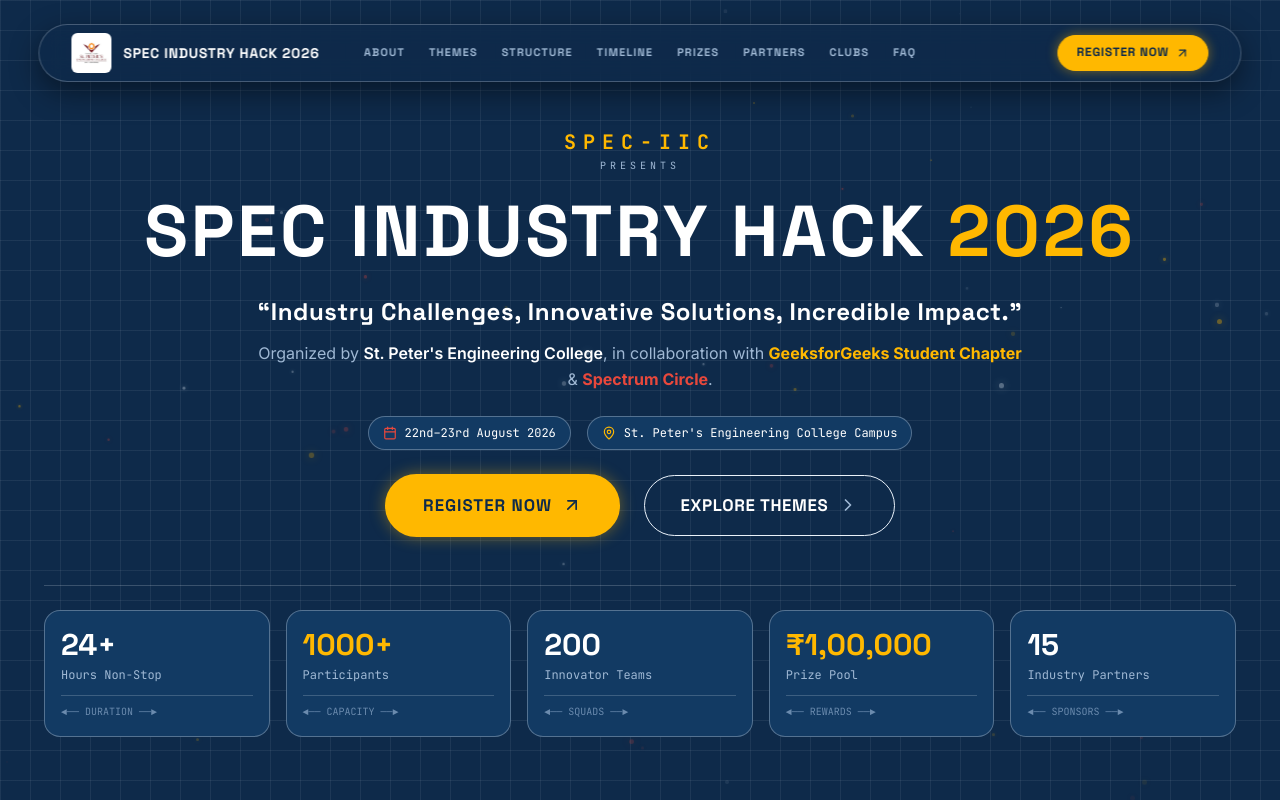
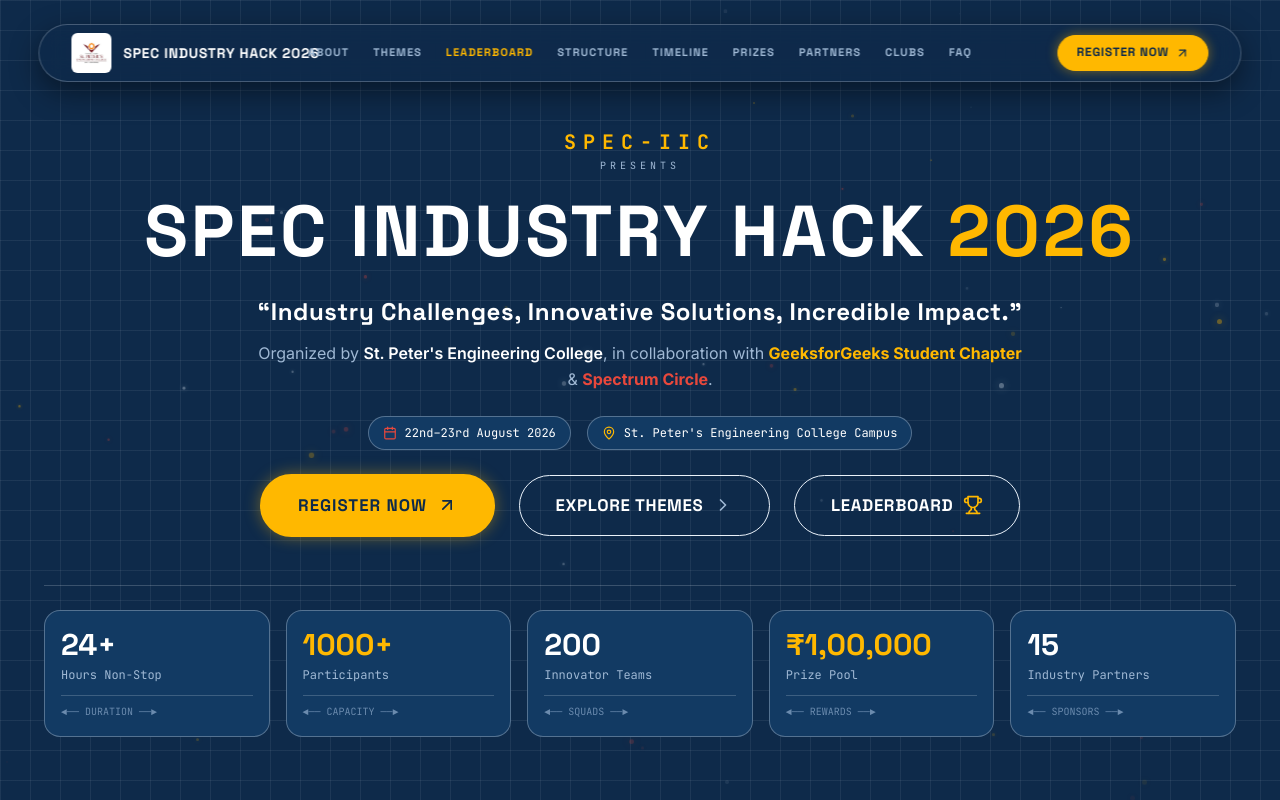
Before and after one commit to speciic/industryhack, a React (Vite) app: page / in a window 1280 px wide. Shown: the top 800 px of the page. Built offline with nearby package versions, Linux system fonts and the light colour scheme.

Commit message:
feat: add Leaderboard pill button beside Themes and in navigation bar

```diff
--- a/spec_industry_hack_2026.html
+++ b/spec_industry_hack_2026.html
@@ -469,6 +469,7 @@
               <nav className="hidden lg:flex items-center justify-center gap-6 font-display text-[10px] md:text-[11px] font-bold tracking-widest uppercase">
                 <a href="#about" className="text-[#9FB8D4] hover:text-white transition-colors no-underline">About</a>
                 <a href="#themes" className="text-[#9FB8D4] hover:text-white transition-colors no-underline">Themes</a>
+                <a href="https://leaderboard.specindustryhack.co.in/" target="_blank" rel="noopener noreferrer" className="text-[#FFB800] hover:text-white transition-colors no-underline">Leaderboard</a>
                 <a href="#structure" className="text-[#9FB8D4] hover:text-white transition-colors no-underline">Structure</a>
                 <a href="#timeline" className="text-[#9FB8D4] hover:text-white transition-colors no-underline">Timeline</a>
                 <a href="#prizes" className="text-[#9FB8D4] hover:text-white transition-colors no-underline">Prizes</a>
@@ -506,6 +507,7 @@
               <div className="lg:hidden bg-[#0E2A4A]/95 backdrop-blur-xl border border-[#EAF2FA]/20 mt-2 px-6 py-6 flex flex-col gap-4 font-display text-sm font-bold tracking-wider uppercase rounded-2xl shadow-xl">
                 <a href="#about" onClick={() => setMobileMenuOpen(false)} className="text-white hover:text-[#FFB800] py-1 no-underline">About</a>
                 <a href="#themes" onClick={() => setMobileMenuOpen(false)} className="text-white hover:text-[#FFB800] py-1 no-underline">Themes</a>
+                <a href="https://leaderboard.specindustryhack.co.in/" target="_blank" rel="noopener noreferrer" onClick={() => setMobileMenuOpen(false)} className="text-[#FFB800] hover:text-white py-1 no-underline">Leaderboard ↗</a>
                 <a href="#structure" onClick={() => setMobileMenuOpen(false)} className="text-white hover:text-[#FFB800] py-1 no-underline">Structure</a>
                 <a href="#timeline" onClick={() => setMobileMenuOpen(false)} className="text-white hover:text-[#FFB800] py-1 no-underline">Timeline</a>
                 <a href="#prizes" onClick={() => setMobileMenuOpen(false)} className="text-white hover:text-[#FFB800] py-1 no-underline">Prizes</a>
@@ -567,6 +569,10 @@
                 <a href="#themes" className="btn-ghost btn-ghost-lg">
                   <span>Explore Themes</span>
                   <i data-lucide="chevron-right" className="w-5 h-5 text-[#9FB8D4]"></i>
+                </a>
+                <a href="https://leaderboard.specindustryhack.co.in/" target="_blank" rel="noopener noreferrer" className="btn-ghost btn-ghost-lg">
+                  <span>Leaderboard</span>
+                  <i data-lucide="trophy" className="w-5 h-5 text-[#FFB800]"></i>
                 </a>
               </div>
 
--- a/src/App.jsx
+++ b/src/App.jsx
@@ -395,6 +395,7 @@ export default function App() {
           <nav className="hidden lg:flex items-center justify-center gap-3 xl:gap-6 font-display text-[10px] xl:text-[11px] font-bold tracking-wider xl:tracking-widest uppercase">
             <a href="#about" className="text-[#9FB8D4] hover:text-white transition-colors no-underline">About</a>
             <a href="#themes" className="text-[#9FB8D4] hover:text-white transition-colors no-underline">Themes</a>
+            <a href="https://leaderboard.specindustryhack.co.in/" target="_blank" rel="noopener noreferrer" className="text-[#FFB800] hover:text-white transition-colors no-underline">Leaderboard</a>
             <a href="#structure" className="text-[#9FB8D4] hover:text-white transition-colors no-underline">Structure</a>
             <a href="#timeline" className="text-[#9FB8D4] hover:text-white transition-colors no-underline">Timeline</a>
             <a href="#prizes" className="text-[#9FB8D4] hover:text-white transition-colors no-underline">Prizes</a>
@@ -433,6 +434,7 @@ export default function App() {
           <div className="lg:hidden bg-[#0E2A4A]/95 backdrop-blur-xl border border-[#EAF2FA]/20 mt-2 px-6 py-6 flex flex-col gap-4 font-display text-sm font-bold tracking-wider uppercase rounded-2xl shadow-xl">
             <a href="#about" onClick={() => setMobileMenuOpen(false)} className="text-white hover:text-[#FFB800] py-1 no-underline">About</a>
             <a href="#themes" onClick={() => setMobileMenuOpen(false)} className="text-white hover:text-[#FFB800] py-1 no-underline">Themes</a>
+            <a href="https://leaderboard.specindustryhack.co.in/" target="_blank" rel="noopener noreferrer" onClick={() => setMobileMenuOpen(false)} className="text-[#FFB800] hover:text-white py-1 no-underline">Leaderboard ↗</a>
             <a href="#structure" onClick={() => setMobileMenuOpen(false)} className="text-white hover:text-[#FFB800] py-1 no-underline">Structure</a>
             <a href="#timeline" onClick={() => setMobileMenuOpen(false)} className="text-white hover:text-[#FFB800] py-1 no-underline">Timeline</a>
             <a href="#prizes" onClick={() => setMobileMenuOpen(false)} className="text-white hover:text-[#FFB800] py-1 no-underline">Prizes</a>
@@ -510,6 +512,15 @@ export default function App() {
             <a href="#themes" className="btn-ghost btn-ghost-lg">
               <span>Explore Themes</span>
               <ChevronRight className="w-5 h-5 text-[#9FB8D4]" />
+            </a>
+            <a
+              href="https://leaderboard.specindustryhack.co.in/"
+              target="_blank"
+              rel="noopener noreferrer"
+              className="btn-ghost btn-ghost-lg"
+            >
+              <span>Leaderboard</span>
+              <Trophy className="w-5 h-5 text-[#FFB800]" />
             </a>
           </div>
 
```
